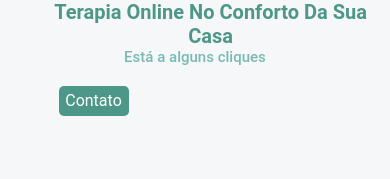
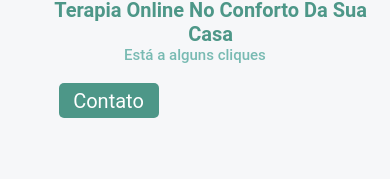
Before and after one commit to marcosrib/site-nextjs, a Next.js app: page / in a window 390 px wide. Shown: the part 107-286 px from the top of the page. Built offline with nearby package versions, Linux system fonts and the light colour scheme.

Commit message:
feat: hover button

```diff
--- a/src/pages/index.tsx
+++ b/src/pages/index.tsx
@@ -10,10 +10,10 @@ export default function Home() {
     <div className={styles.container}>
       <div className={styles.content}>
 
-        <div className={styles.textImageContent}>
+        <div className={styles.textContent}>
           <span className={styles.title}>Terapia Online No Conforto Da Sua Casa</span>
           <span className={styles.subTitle}>Está a alguns cliques</span>
-          <div className={styles.buttonAgendar} >
+          <div className={styles.buttonContato} >
             <Link href='/contato'><a  className={router.pathname == "/contato" ? styles.active : ""}>Contato</a></Link>
           </div>
         </div>
--- a/styles/Home/Home.module.css
+++ b/styles/Home/Home.module.css
@@ -12,7 +12,7 @@
   width: 100%;
 }
 
-.textImageContent {
+.textContent {
   display: flex;
   width: 100%;
   height: 300px;
@@ -42,10 +42,10 @@
   align-items: center;
 }
 
-.buttonAgendar {
+.buttonContato {
    display: flex;
-    width: 90px;
-    height: 30px;
+    width: 150px;
+    height: 40px;
     background: var(--color-green-primary);
     margin: 5% 20%;
     justify-content: center;
@@ -53,9 +53,22 @@
     border-radius: 4px;
 }
 
-.buttonAgendar > a {
+.buttonContato > a {
   color: var(--color-white);
+  font-size: 20px;
 }
+.buttonContato:hover:not(.active) {
+  color: #000;
+  background: var(--color-background);
+  border: var(--color-green-primary) solid;
+  transition: 0.3s;
+}
+.buttonContato:hover:not(.active) > a {
+
+  color: var(--color-green-primary);
+  transition: 0.3s;
+}
+
 
 .containerSobre {
  display: flex;
@@ -106,14 +119,14 @@
     height: 250px;
   }
 
-  .textImageContent {
+  .textContent {
     height: 150px;
   }
 
-  .buttonAgendar {
+  .buttonContato {
     display: flex;
-    width: 70px;
-    height: 30px;
+    width: 100px;
+    height: 35px;
     background: var(--color-green-primary);
     margin: 5% 15%;
     justify-content: center;
```
